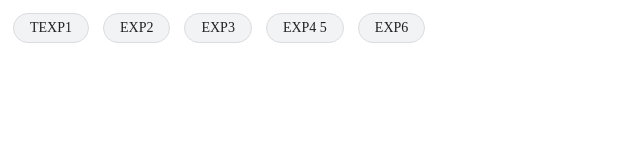
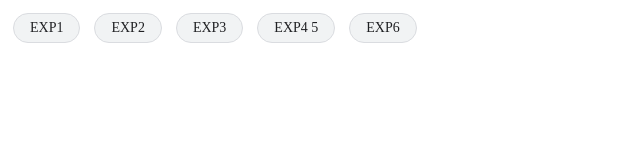
Before and after one commit to prathameshchougale/ddlpoe, a plain HTML site: page index.html in a window 1280 px wide. Shown: the full height of the page, 0-640 px from the left. Drawn offline with Linux system fonts and the light colour scheme.

Commit message:
Update index.html

```diff
--- a/index.html
+++ b/index.html
@@ -31,7 +31,7 @@
 <body>
 
 
-<a href="EXP1.html" class="button-link">TEXP1</a>
+<a href="EXP1.html" class="button-link">EXP1</a>
 <a href="EXP2.html" class="button-link">EXP2</a>
 <a href="EXP3.html" class="button-link">EXP3</a>
 <a href="EXP4,5.html" class="button-link">EXP4 5</a>
```
